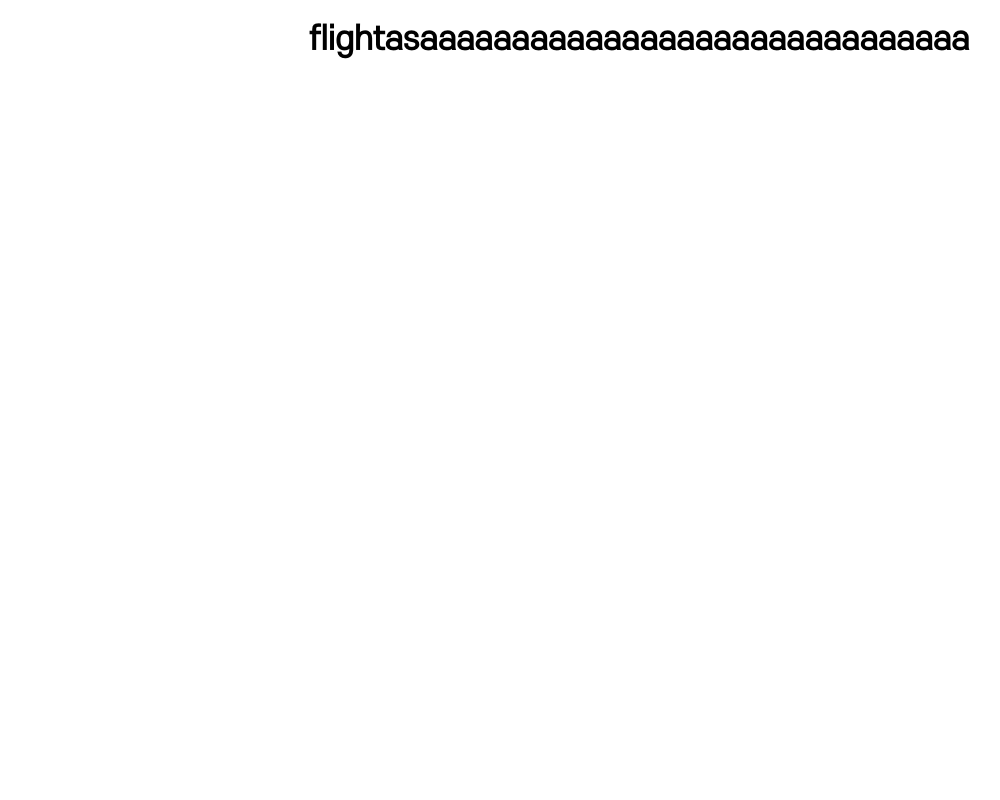
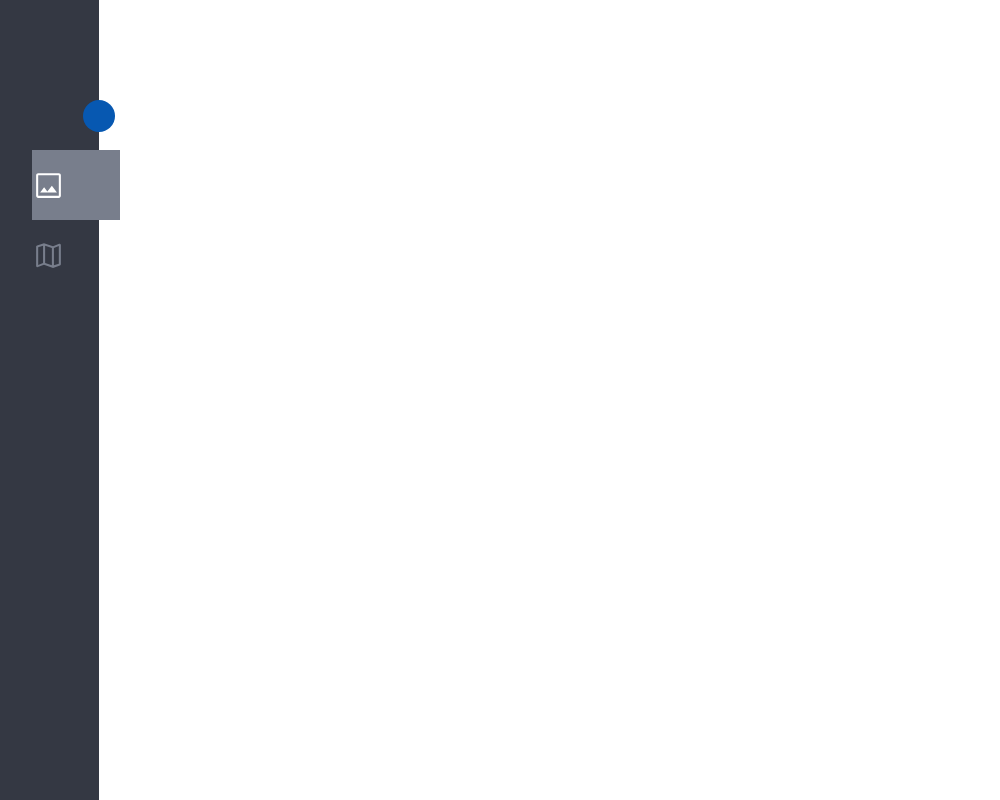
Before and after one commit to cyctjdghks/SKYEYE, a React (Vite) app in the folder FE/: page /flightinfo in a window 1280 px wide. Shown: the whole page, without its empty margins (1-1001 px from the left). Built offline with nearby package versions, Linux system fonts and the light colour scheme.

Commit message:
feat: Sidebar menu Icon

```diff
--- a/FE/src/present/common/SideBar/SideBar.style.tsx
+++ b/FE/src/present/common/SideBar/SideBar.style.tsx
@@ -1,9 +1,5 @@
 import styled from "@emotion/styled";
 import { theme } from "@constant/theme";
-import { ReactComponent as profileIcon } from "@assets/sidebar/profile.svg";
-import { ReactComponent as videoIcon } from "@assets/sidebar/video.svg";
-import { ReactComponent as imageIcon } from "@assets/sidebar/image.svg";
-import { ReactComponent as mapIcon } from "@assets/sidebar/map.svg";
 
 type OpenProps = {
   isOpen: boolean;
@@ -57,15 +53,6 @@ export const ProfileBox = styled("div")({
   alignItems: "center",
 });
 
-export const StyledProfileIcon = styled(profileIcon)({
-  width: "50px",
-  minWidth: "50px",
-  height: "50px",
-  marginRight: "30px",
-  fill: `${theme.colors.greyscale.light3}`,
-  transition: `${theme.trans}`,
-});
-
 export const ProfileText1 = styled("h1")<OpenProps>(
   {
     fontStyle: "normal",
@@ -102,75 +89,14 @@ export const Body = styled("div")({
   height: "50%",
 });
 
-export const BodyContent = styled("div")<SelectProps>(
-  {
+export const BodyContent = styled("div")({
   width: "87.5%",
   height: "70px",
   display: "flex",
   marginLeft: "33px",
   alignItems: "center",
   cursor: "pointer",
-  },
-  (props) => ({
-    color: `${
-      props.selected
-        ? theme.colors.greyscale.light3
-        : theme.colors.greyscale.dark2
-    }`,
-    backgroundColor: `${
-      props.selected ? theme.colors.greyscale.dark2 : "none"
-    }`,
-  })
-);
-
-export const StyledImageIcon = styled(imageIcon)<SelectProps>(
-  {
-    width: "33px",
-    height: "33px",
-    minWidth: "33px",
-    marginRight: "33px",
-    transition: `${theme.trans}`,
-  },
-  (props) => ({
-    fill: `${
-      props.selected
-        ? theme.colors.greyscale.light3
-        : theme.colors.greyscale.dark2
-    }`,
-  })
-);
-export const StyledVideoIcon = styled(videoIcon)<SelectProps>(
-  {
-    width: "33px",
-    height: "33px",
-    minWidth: "33px",
-    marginRight: "33px",
-    transition: `${theme.trans}`,
-  },
-  (props) => ({
-    fill: `${
-      props.selected
-        ? theme.colors.greyscale.light3
-        : theme.colors.greyscale.dark2
-    }`,
-  })
-);
-export const StyledMapIcon = styled(mapIcon)<SelectProps>(
-  {
-    width: "33px",
-    height: "33px",
-    minWidth: "33px",
-    marginRight: "33px",
-    transition: `${theme.trans}`,
-  },
-  (props) => ({
-    fill: `${
-      props.selected
-        ? theme.colors.greyscale.light3
-        : theme.colors.greyscale.dark2
-    }`,
-  })
-);
+});
 
 export const SideBarText = styled("h1")<OpenProps>(
   {
@@ -201,3 +127,33 @@ export const FlightInfo = styled("div")({
   width: "87.5%",
   height: "70px",
 });
+
+export const MenuItem = styled.div<SelectProps>`
+  width: 87.5%;
+  height: 70px;
+  display: flex;
+  margin-left: 33px;
+  align-items: center;
+  cursor: pointer;
+  color: ${(props) =>
+    props.selected
+      ? theme.colors.greyscale.light3
+      : theme.colors.greyscale.dark2};
+  background: ${(props) =>
+    props.selected ? theme.colors.greyscale.dark2 : "none"};
+
+  & svg {
+    width: 33px;
+    height: 33px;
+    min-width: 33px;
+    margin-right: 33px;
+    transition: ${theme.trans};
+  }
+
+  & path {
+    fill: ${(props) =>
+      props.selected
+        ? theme.colors.greyscale.light3
+        : theme.colors.greyscale.dark2};
+  }
+`;
--- a/FE/src/present/common/SideBar/SideBar.tsx
+++ b/FE/src/present/common/SideBar/SideBar.tsx
@@ -1,34 +1,79 @@
-import * as style from "@common/SideBar/SideBar.style"
+import * as style from "@common/SideBar/SideBar.style";
 import { useState } from "react";
+import { useLocation } from "react-router-dom";
 
-const SideBar = () =>{
-  const [isOpen, setIsOpen] = useState<boolean>(false)
-  const changeOpen = () =>{
-    setIsOpen(!isOpen)
-  }
-  const [selected, setSelected] = useState<boolean>(false)
+import { ReactComponent as ProfileIcon } from "@assets/sidebar/profile.svg";
+import { ReactComponent as VideoIcon } from "@assets/sidebar/video.svg";
+import { ReactComponent as ImageIcon } from "@assets/sidebar/image.svg";
+import { ReactComponent as MapIcon } from "@assets/sidebar/map.svg";
 
+const SideBar = () => {
+  const [isOpen, setIsOpen] = useState<boolean>(false);
 
-  return(
+  const [selected, setSelected] = useState<number>(0);
+  const location = useLocation();
+
+  // selected 판별
+  const changeOpen = () => {
+    setIsOpen(!isOpen);
+  };
+
+  const changeSelect = (idx: number) => {
+    setSelected(idx);
+  };
+
+  // menuitem 설정
+  const menuItemByPathname =
+    location.pathname === "/drone"
+      ? {
+          image: <VideoIcon />,
+          barText: "드론 영상 보기",
+        }
+      : {
+          image: <ImageIcon />,
+          barText: "저장된 사진 보기",
+        };
+
+  const menu = [
+    menuItemByPathname,
+    {
+      image: <MapIcon />,
+      barText: "비행 가능 구역 보기",
+    },
+  ];
+
+  const menuItem = menu.map((elem, idx) => {
+    const isSelected = idx === selected ? true : false;
+
+    return (
+      <style.MenuItem
+        selected={isSelected}
+        isOpen={isOpen}
+        key={elem.barText}
+        onClick={() => changeSelect(idx)}
+      >
+        {elem.image}
+        <style.SideBarText isOpen={isOpen}>{elem.barText}</style.SideBarText>
+      </style.MenuItem>
+    );
+  });
+
+  return (
     <style.Wrapper isOpen={isOpen}>
+      {/* Open Button */}
       <style.OpenButton onClick={changeOpen} isOpen={isOpen}></style.OpenButton>
+
+      {/* Profile */}
       <style.ProfileBox>
-        <style.StyledProfileIcon></style.StyledProfileIcon>
+        <ProfileIcon />
         <style.ProfileText1 isOpen={isOpen}>박재현</style.ProfileText1>
         <style.ProfileText2 isOpen={isOpen}>구조기술자</style.ProfileText2>
       </style.ProfileBox>
-      <style.Body>
-        <style.BodyContent selected={selected} isOpen={isOpen}>
-          <style.StyledImageIcon selected={selected} isOpen={isOpen}></style.StyledImageIcon>
-          <style.SideBarText isOpen={isOpen}>저장된 사진 보기</style.SideBarText>
-        </style.BodyContent>
-        <style.BodyContent selected={selected} isOpen={isOpen}>
-          <style.StyledMapIcon selected={selected} isOpen={isOpen}></style.StyledMapIcon>
-          <style.SideBarText isOpen={isOpen}>비행 가능 구역 보기</style.SideBarText>
-        </style.BodyContent>
-      </style.Body>
+
+      {/* MenuItem */}
+      <style.Body>{menuItem}</style.Body>
     </style.Wrapper>
-  )
-}
+  );
+};
 
 export default SideBar;
--- a/FE/src/present/pages/drone/Drone.tsx
+++ b/FE/src/present/pages/drone/Drone.tsx
@@ -1,9 +1,12 @@
+import React, {memo} from "react";
+import SideBar from "@src/present/common/SideBar/SideBar";
+
 const Drone = () => {
   return (
   <div>
-    <h1>sdfsdfsd</h1>
+    <SideBar />
   </div>
   )
 };
 
-export default Drone;
+export default memo(Drone);
--- a/FE/src/present/pages/flightinfo/FlightInfo.tsx
+++ b/FE/src/present/pages/flightinfo/FlightInfo.tsx
@@ -1,9 +1,12 @@
+import React, {memo} from "react";
+import SideBar from "@src/present/common/SideBar/SideBar";
+
 const FlightInfo = () => {
   return (
     <div>
-      <h1>flightasaaaaaaaaaaaaaaaaaaaaaaaaaaaaaa</h1>
+      <SideBar />
     </div>
   );
 };
 
-export default FlightInfo;
+export default memo(FlightInfo);
```
Lines whose indentation alone changed are shown as unchanged.
